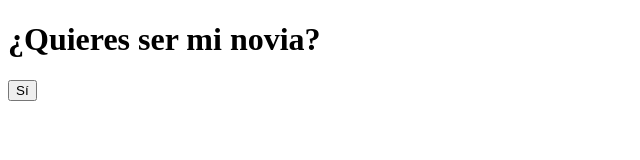
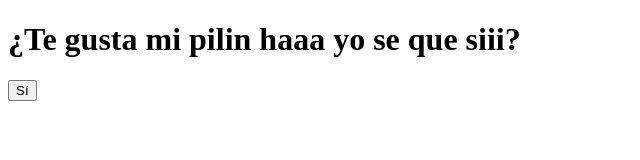
Before and after one commit to DiegoF22San/SANPLAY, a plain HTML site: page index.html in a window 1280 px wide. Shown: the whole page, without its empty margins (0-640 px from the left). Drawn offline with Linux system fonts and the light colour scheme.

Commit message:
Update index.html

```diff
--- a/index.html
+++ b/index.html
@@ -1,10 +1,10 @@
 <!DOCTYPE html>
 <html>
   <head>
-    <title>¿Te gusta mi pilin haaa yo se que siii ?</title>
+    <title>JAJAJAJAJAJJAJA</title>
   </head>
   <body>
-    <h1>¿Quieres ser mi novia?</h1>
+    <h1>¿Te gusta mi pilin haaa yo se que siii?</h1>
     <button id="yes-button">Sí</button>
   </body>
 </html>
```
